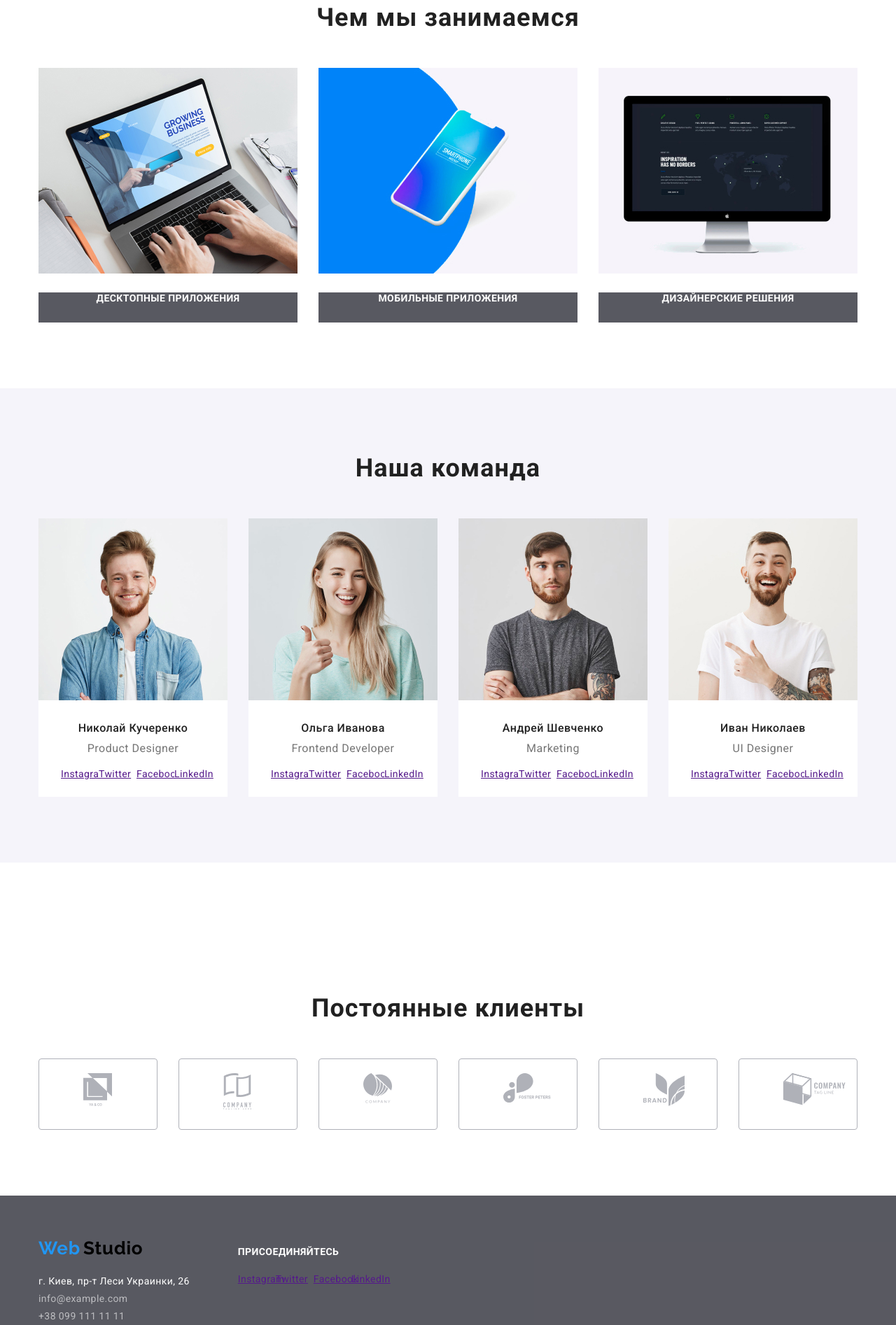
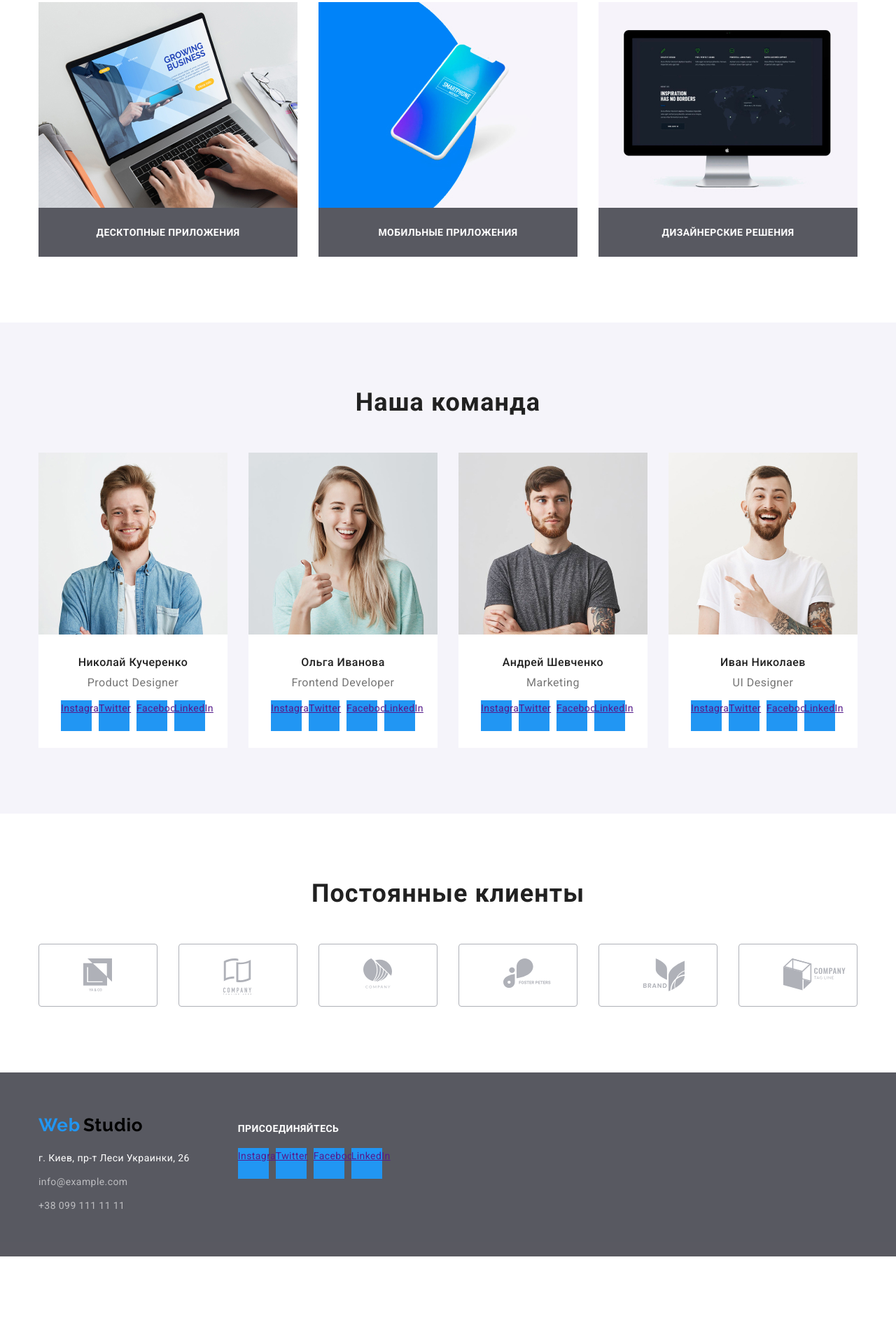
Before and after one commit to Margo28/goit-markup-hw-03, a plain HTML site: page index.html in a window 1280 px wide. Shown: the part 766-2660 px from the top of the page at 70% size. After the commit the page ends 2562 px from the top, so only its background shows below. Drawn offline with Linux system fonts and the light colour scheme.

Commit message:
Добавляет стили

```diff
--- a/css/styles.css
+++ b/css/styles.css
@@ -197,6 +197,7 @@ h1{
 
 .features{
     padding-top: 94px;
+    padding-bottom: 94px;
 }
 .list-features{
     display: flex;
@@ -236,14 +237,13 @@ h1{
 }
 
 .work-section{
-    padding-top: 94px;
+
     padding-bottom: 94px;
 }
 
 .sectoin-title{
     margin-top: 0px;
     margin-bottom: 50px;
-    padding-top: 94px;
     text-align: center;
     font-weight: bold;
     font-size: 36px;
@@ -264,6 +264,7 @@ h1{
     margin-right: 0px;
 }
 .our-proposals{
+    padding: 27px;
     padding-bottom: 27px;
     margin-top: 0px;
     margin-bottom: 0px;
@@ -279,12 +280,13 @@ h1{
 
 .imeges{
     display: block;
-    padding-bottom: 27px;
+
 }
 
 
 
 .team{
+    padding-top: 94px;
     padding-bottom: 94px;
     background-color: #F5F4FA;
 }
@@ -304,7 +306,7 @@ h1{
 
 .team-photo{
     display: block;
-    padding-bottom: 30px;
+    margin-bottom: 30px;
 }
 
 .names-team{
@@ -335,7 +337,7 @@ h1{
 }
 
 .list-social .item{
-
+    padding-bottom: 24px;
     margin-right: 10px;
 }
 
@@ -343,6 +345,7 @@ h1{
     display: inline-block;
      width: 44px;
     height: 44px;
+    background-color: var(--accent-color);
 }
 
 
@@ -361,6 +364,7 @@ h1{
 
 .client-list .item{
     width: 170px;
+    height: 90px;
     margin-right: 30px;
     padding: 20px 63px;
     border: 1px solid #AFB1B8;
@@ -392,6 +396,16 @@ h1{
     color: var(--title-text-color);
 
 }
+
+.address .item{
+    margin-bottom: 9px;
+}
+
+
+.address .item:last-child{
+    margin-bottom: 0px;
+}
+
 .contacts{
     font-size: 14px;
     line-height: 24px;
@@ -425,7 +439,7 @@ h1{
 }
 
 .page-footer{
-
+    padding-bottom: 60px;
     background-color: rgba(47, 48, 58, 0.8);;
 }
 
@@ -460,6 +474,7 @@ h1{
 
 
 .filter{
+    padding: 6px 22px;
     background: #F5F4FA;
     border-radius: 4px;
     border: transparent;
@@ -480,6 +495,7 @@ h1{
 .prtfl-list{
     display: flex;
     flex-wrap: wrap;
+
 }
 
 .prtfl-list .item{
@@ -488,10 +504,12 @@ h1{
     margin-right: 30px;
     margin-bottom: 30px;
     border: 1px solid #EEEEEE;
+    overflow: hidden;
 }
 
 .prtfl-photo{
     display: block;
+    margin-bottom: 20px;
 }
 
 
```
